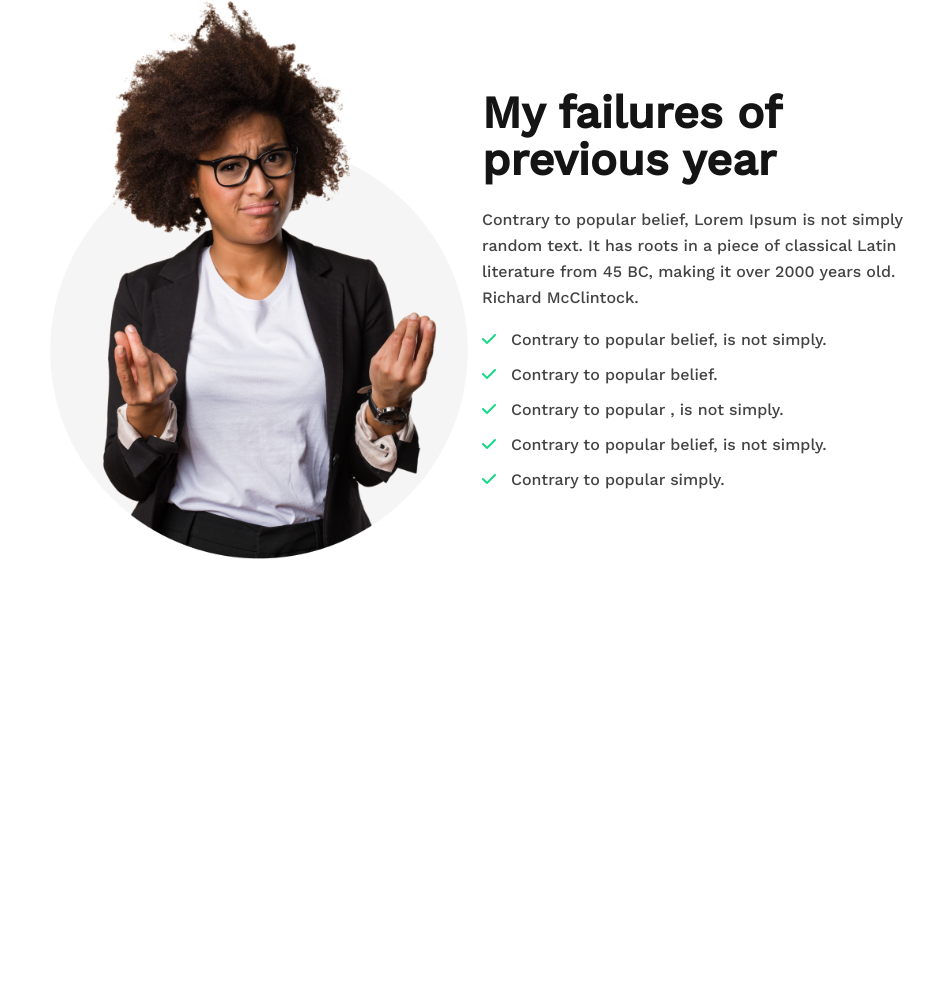
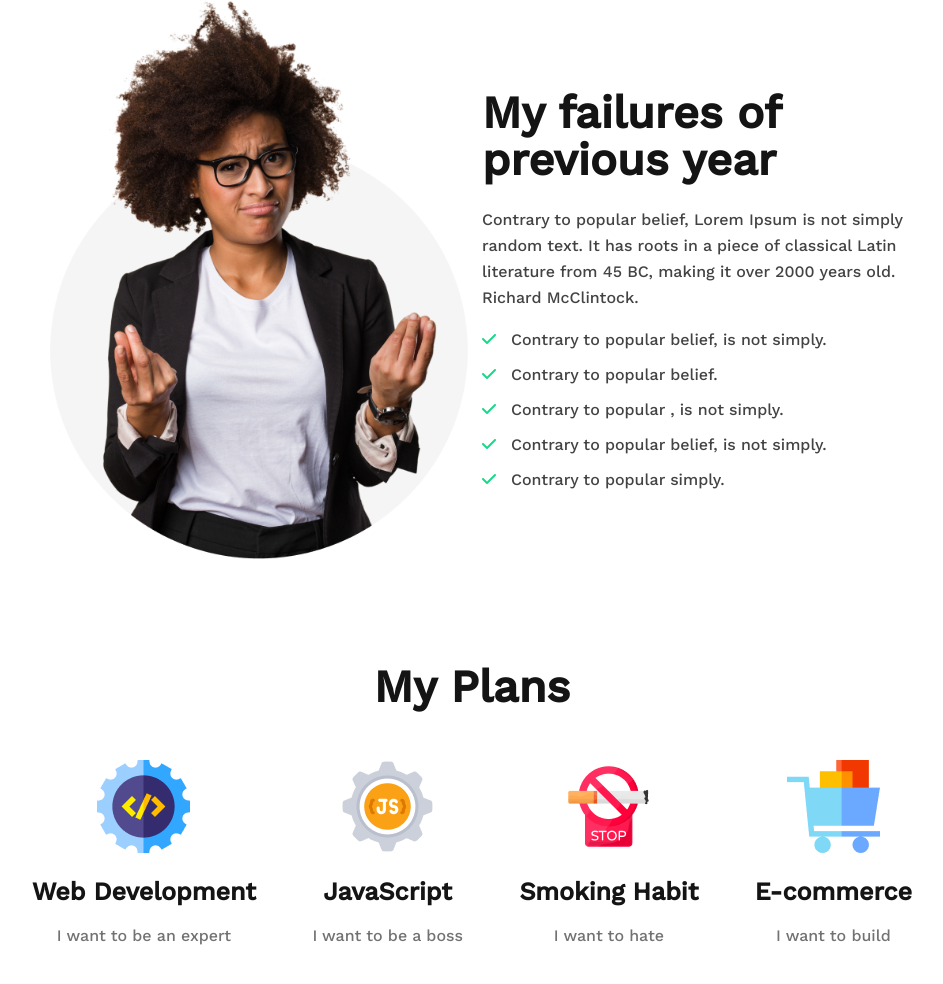
Before and after one commit to ahkamulbd/ResetB6Assignment1, a plain HTML site: page index.html in a window 1280 px wide. Shown: the part 776-1760 px from the top of the page, without its empty margins (168-1111 px from the left). Before the commit the page ends 1339 px from the top, so only its background shows below. Drawn offline with nearby package versions, Linux system fonts and the light colour scheme.

Commit message:
My Plan Section done

```diff
--- a/css/style.css
+++ b/css/style.css
@@ -60,6 +60,7 @@ main {
 .my-failure {
     display: flex;
     margin-top: 100px;
+    margin-bottom: 100px;
 }
 
 #failure-description {
@@ -67,7 +68,7 @@ main {
     margin-top: 100px;
 }
 
-#failure-description h2 {
+.section-title {
     font-weight: 700;
     font-size: 45px;
     line-height: 47px;
@@ -102,3 +103,37 @@ main {
     margin-right: 15px;
     margin-bottom: 15px;
 }
+
+/* Style of My Plan Section */
+
+.plan-container {
+    margin-bottom: 100px;
+}
+
+.plan-container .section-title {
+    text-align: center;
+    margin-bottom: 50px;
+}
+
+.plan-details {
+    display: flex;
+    justify-content: space-between;
+}
+
+.plan-details div {
+    text-align: center;
+}
+
+.plan-details .plan-topic {
+    font-weight: bold;
+    font-size: 25px;
+    margin-top: 20px;
+    margin-bottom: 20px;
+    color: #151414;
+}
+
+.plan-details .plan-description {
+    font-weight: 400;
+    font-size: 16px;
+    color: #737272;
+}
--- a/index.html
+++ b/index.html
@@ -41,7 +41,7 @@
                 <img src="images/person.png" alt="Person Image" width="450" height="570">
             </div>
             <div id="failure-description">
-                <h2>My failures of
+                <h2 class="section-title">My failures of
                     previous year</h2>
                 <p>Contrary to popular belief, Lorem Ipsum is not
                     simply random text. It has roots in a piece of
@@ -57,6 +57,33 @@
             </div>
         </section>
 
+        <!-- My Plans Section -->
+        <section class="plan-container">
+            <h2 class="section-title">My Plans</h2>
+            <div class="plan-details">
+                <div>
+                    <img src="images/icons/web.png" alt="Web Development Icon">
+                    <h4 class="plan-topic">Web Development</h4>
+                    <p class="plan-description">I want to be an expert</p>
+                </div>
+                <div>
+                    <img src="images/icons/js.png" alt="JavaScript Icon">
+                    <h4 class="plan-topic">JavaScript</h4>
+                    <p class="plan-description">I want to be a boss</p>
+                </div>
+                <div>
+                    <img src="images/icons/smoke.png" alt="Smoke Icon">
+                    <h4 class="plan-topic">Smoking Habit</h4>
+                    <p class="plan-description">I want to hate</p>
+                </div>
+                <div>
+                    <img src="images/icons/ecom.png" alt="E-commerce Icon">
+                    <h4 class="plan-topic">E-commerce</h4>
+                    <p class="plan-description">I want to build</p>
+                </div>
+            </div>
+        </section>
+
     </main>
     <footer></footer>
 </body>
```
